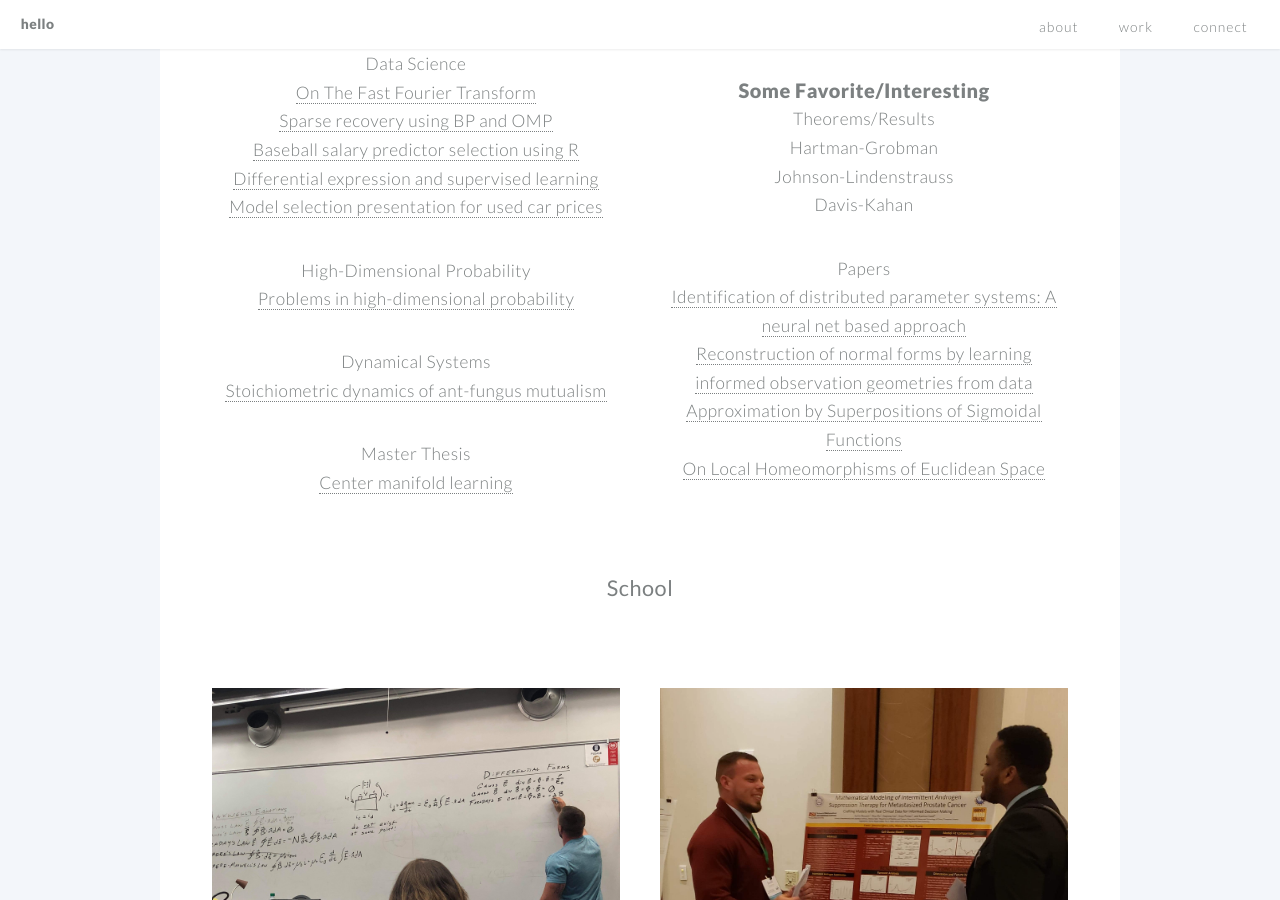
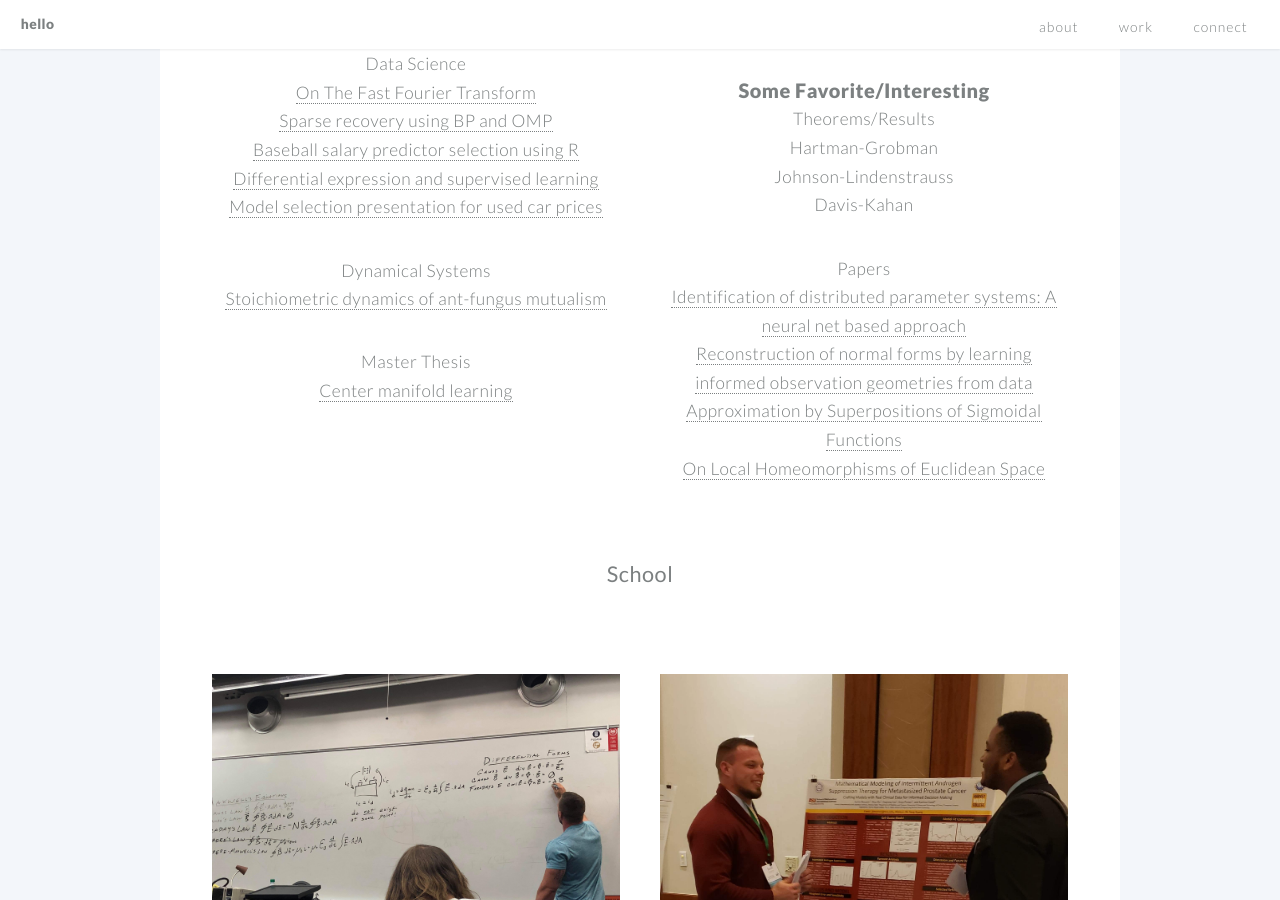
Before and after one commit to jben33/jben33.github.io, a Jekyll site: the page built from index.md, in a window 1280 px wide and 900 px high, scrolled down 2512 px. Built offline with Jekyll 4.4.1, drawn with Linux system fonts in a browser that asks for light colours.

Commit message:
Update example.html

```diff
--- a/_includes/example.html
+++ b/_includes/example.html
@@ -10,10 +10,6 @@
 </ul>
 
 
-<ul> High-Dimensional Probability
-    <li><a href="https://drive.google.com/file/d/16H_qi8Fj7ufNPKuVbvjJidZSfnYk-c95/view?usp=drive_link">Problems in high-dimensional probability</a></li>
-</ul>
-
 <ul> Dynamical Systems
     <li><a href="https://drive.google.com/file/d/1ZN5RsUfMytxdaDLOrpU1KEO79AyjDPLw/view?usp=sharing">Stoichiometric dynamics of ant-fungus mutualism</a></li>
 </ul>
```
